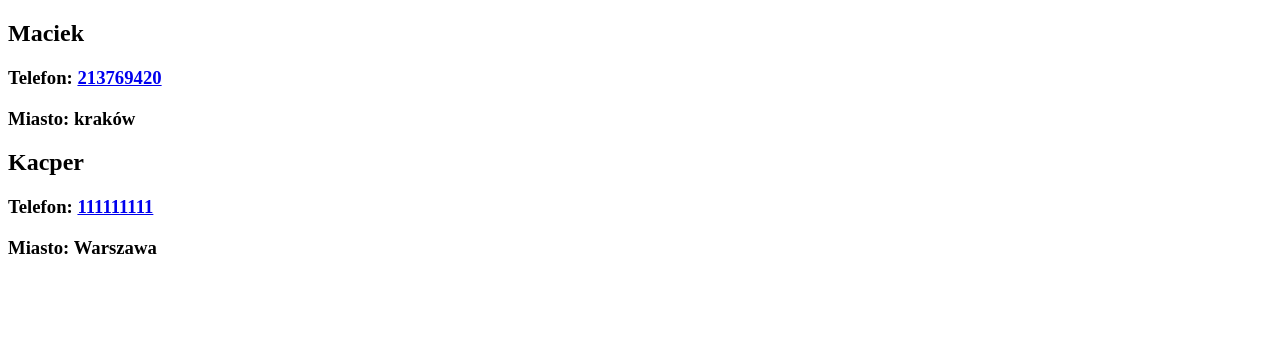
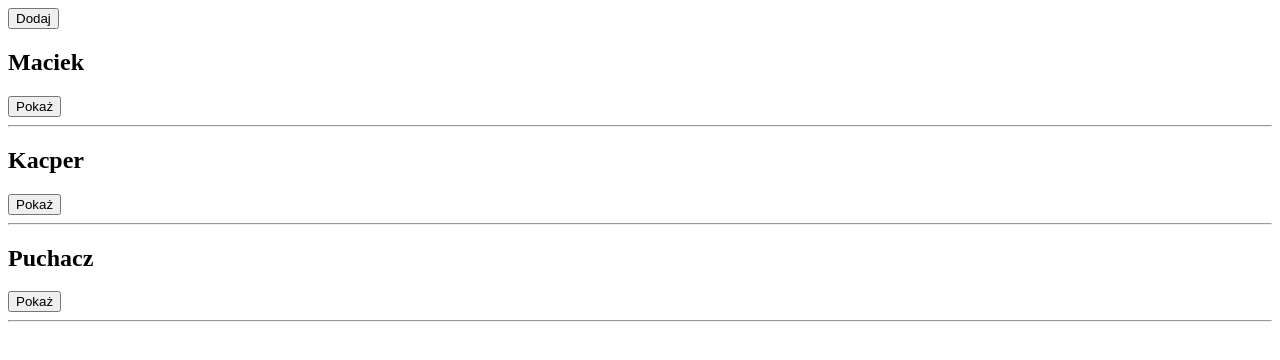
Before and after one commit to Maciekzas343/serwis-samochodow, a React (Vite) app: page / in a window 1280 px wide. Shown: the top 360 px of the page. Built offline with nearby package versions, Linux system fonts and the light colour scheme.

Commit message:
save
zapis

```diff
--- a/src/App.jsx
+++ b/src/App.jsx
@@ -1,3 +1,5 @@
+import { useState } from "react";
+import { Form } from "./components/Form";
 import { PersonInfo } from "./components/PersonInfo";
 
 /* const currentDate = new Date();
@@ -24,22 +26,34 @@ const people = [
     tel: 111111111,
     city: "Warszawa",
   },
+  {
+    name: "Puchacz",
+    tel: 123456789,
+    city: "",
+  },
 ];
 
+const PersonInfoElements = people.map((person) => (
+  <PersonInfo
+    key={person.tel}
+    name={person.name}
+    tel={person.tel}
+    city={person.city}
+  />
+));
+
 function App() {
+  const [isFormShown, setIsFormShown] = useState(false);
+
   return (
     <>
-      <PersonInfo
-        name={people[0].name}
-        tel={people[0].tel}
-        city={people[0].city}
-      />
+      {isFormShown ? (
+        <Form />
+      ) : (
+        <button onClick={() => setIsFormShown(true)}>Dodaj</button>
+      )}
 
-      <PersonInfo
-        name={people[1].name}
-        tel={people[1].tel}
-        city={people[1].city}
-      />
+      {PersonInfoElements}
     </>
   );
 }
--- /dev/null
+++ b/src/components/Form.jsx
@@ -0,0 +1,3 @@
+export const Form = () => {
+  return <form>Formularz</form>;
+};
--- a/src/components/PersonInfo.jsx
+++ b/src/components/PersonInfo.jsx
@@ -1,11 +1,35 @@
+import { useState } from "react";
 import { Tel } from "./Tel";
 
-export const PersonInfo = (props) => (
+export const PersonInfo = (props) => {
+  let stateArray = useState(false);
+  let isExpanded = stateArray[0];
+  let setIsExpanded = stateArray[1];
+
+  const buttonE1 = (
+    <button
+      onClick={() => {
+        setIsExpanded(true);
+      }}
+    >
+      Pokaż
+    </button>
+  );
+
+  return (
     <>
       <h2>{props.name}</h2>
+
+      {!isExpanded && buttonE1}
+      {isExpanded && (
+        <>
           <h3>
             Telefon: <Tel tel={props.tel} />
           </h3>
-    <h3>Miasto: {props.city}</h3>
+          {props.city !== undefined ? <h3>Miasto: {props.city}</h3> : null}
+        </>
+      )}
+      <hr />
     </>
   );
+};
```
Lines whose indentation alone changed are shown as unchanged.
